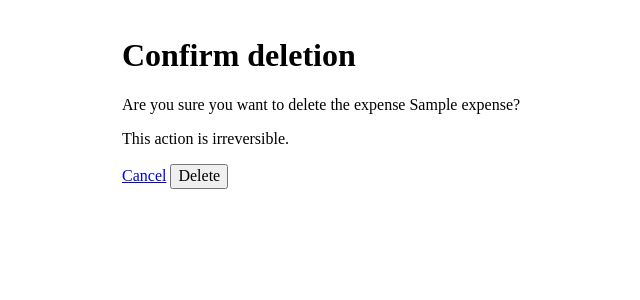
After one commit to p7g/splitsilly, a Django app: page /groups/expenses/1/delete/ in a window 1280 px wide. The commit adds this page. Shown: the top 300 px of the page, without its empty margins (198-838 px from the left). Run offline with Django 4.2, Linux system fonts and the light colour scheme; tables that the repository leaves empty hold one stand-in row (values such as "Sample post").

Commit message:
add expense deletion

```diff
--- /dev/null
+++ b/groups/templates/groups/expense_confirm_delete.html
@@ -0,0 +1,15 @@
+{% extends "base.html" %}
+
+{% block title %}Confirm deletion{% endblock %}
+
+{% block body %}
+<h1>Confirm deletion</h1>
+<form action="" method="post">
+    {% csrf_token %}
+
+    <p>Are you sure you want to delete the expense {{ expense.name }}?</p>
+    <p>This action is irreversible.</p>
+    <a href="{{ expense.get_absolute_url }}">Cancel</a>
+    <input type="submit" value="Delete" />
+</form>
+{% endblock %}
--- a/groups/templates/groups/expense_detail.html
+++ b/groups/templates/groups/expense_detail.html
@@ -7,6 +7,7 @@
 <h1>{{ expense.name }} on {{ expense.date.isoformat }}</h1>
 <a href="{{ expense.group.get_absolute_url }}">Back</a>
 <a href="{% url 'groups:expense_change' expense.id %}">Edit</a>
+<a href="{% url 'groups:expense_delete' expense.id %}">Delete</a>
 
 <h2>Debts</h2>
 
--- a/groups/urls.py
+++ b/groups/urls.py
@@ -1,6 +1,6 @@
 from django.urls import path
 
-from .views import CreateExpense, UpdateExpense, group_home, expense_detail, GroupSettings, groups_index
+from .views import CreateExpense, DeleteExpense, UpdateExpense, group_home, expense_detail, GroupSettings, groups_index
 
 app_name = "groups"
 
@@ -11,5 +11,6 @@ urlpatterns = [
     path("<int:group_id>/settle_up/", CreateExpense.as_view(is_settle_up=True), name="settle_up"),
     path("expenses/<int:expense_id>/", expense_detail, name="expense"),
     path("expenses/<int:expense_id>/change/", UpdateExpense.as_view(), name="expense_change"),
+    path("expenses/<int:expense_id>/delete/", DeleteExpense.as_view(), name="expense_delete"),
     path("<int:group_id>/expenses/", CreateExpense.as_view(), name="expense_create"),
 ]
--- a/groups/views.py
+++ b/groups/views.py
@@ -4,7 +4,7 @@ from django.contrib.auth.decorators import login_required
 from django.contrib.auth.mixins import LoginRequiredMixin
 from django.http import Http404
 from django.shortcuts import render, get_object_or_404, redirect
-from django.views.generic import CreateView, UpdateView
+from django.views.generic import CreateView, DeleteView, UpdateView
 
 from .api import calculate_debts, calculate_expense_debts, simplify_debts
 from .forms import ExpenseForm, ExpenseGroupSettingsForm, SettleUpForm
@@ -123,6 +123,15 @@ class UpdateExpense(ExpenseFormViewMixin, UpdateView):
         return get_object_or_404(Expense.objects.for_user(self.request.user), pk=self.kwargs["expense_id"]).group
 
 
+class DeleteExpense(DeleteView):
+    pk_url_kwarg = "expense_id"
+    context_object_name = "expense"
+    model = Expense
+
+    def get_success_url(self):
+        return self.object.group.get_absolute_url()
+
+
 class GroupSettings(LoginRequiredMixin, UpdateView):
     model = ExpenseGroup
     context_object_name = "group"
```
